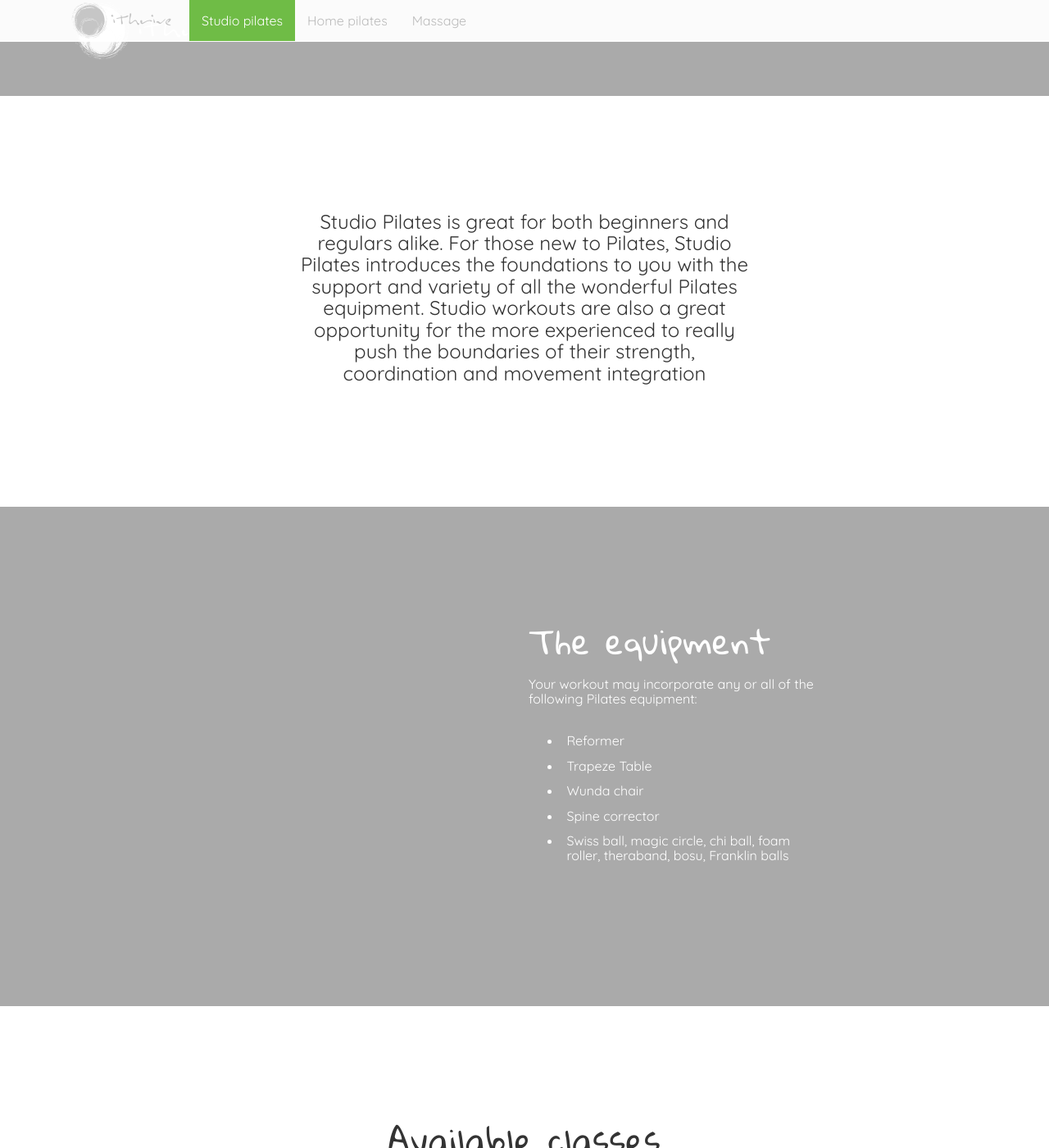
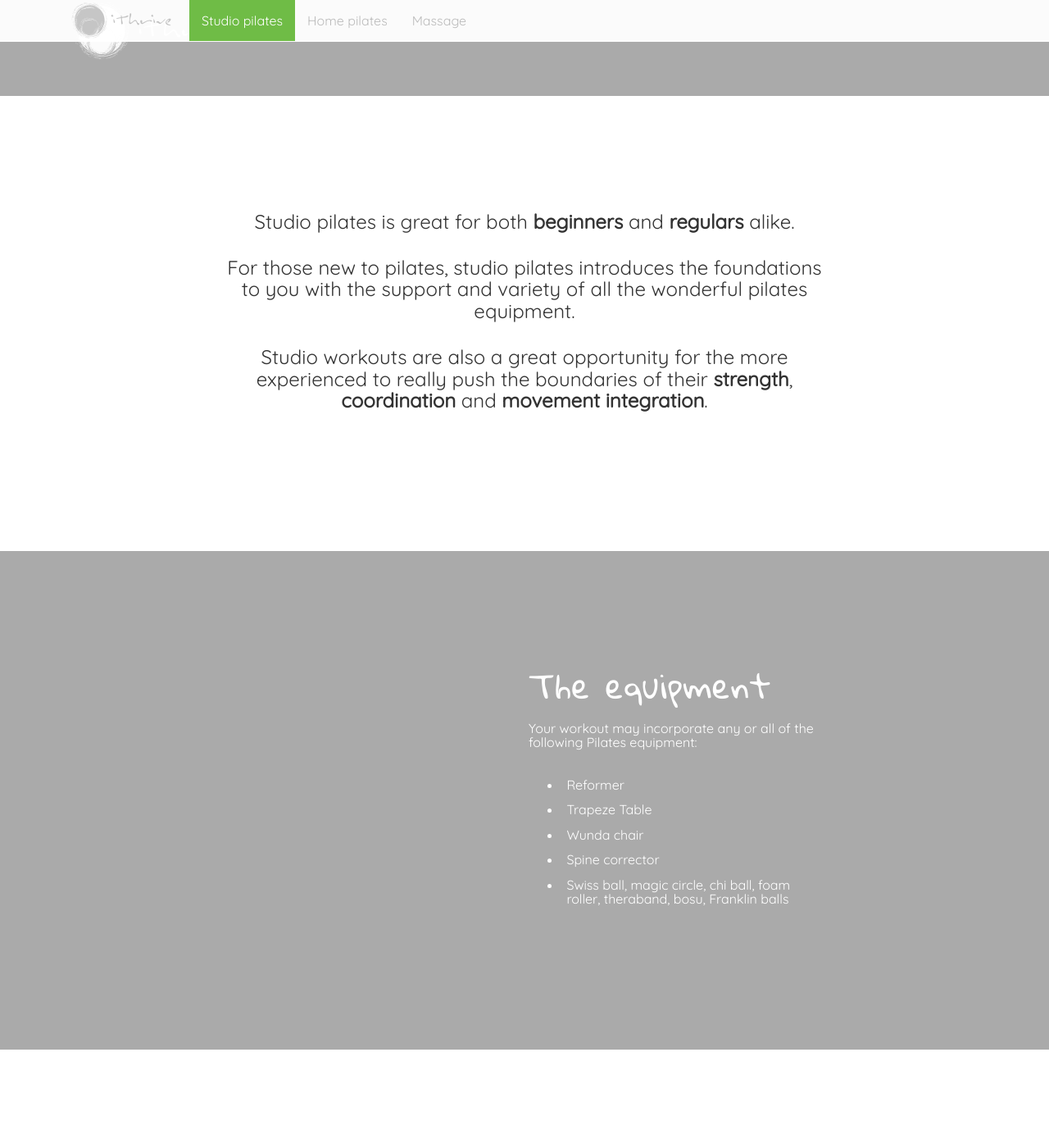
Before and after one commit to ithrive/ithrive.github.io, a Jekyll site: the page built from studio-pilates.md, in a window 1280 px wide and 1400 px high, scrolled down 638 px. Shown: the whole window at 82% size. Built offline with Jekyll 4.4.1, drawn with Linux system fonts in a browser that asks for light colours; some web fonts are replaced; comment, search, counter and statistics services are not loaded.

Commit message:
Made the studio pilates quote a little more prominant

```diff
--- a/_scss/main.scss
+++ b/_scss/main.scss
@@ -617,8 +617,10 @@ article.knowledgeBase {
 	text-align: center;
 	line-height: 1.4em;
 	text-align: center;
+
 	p {
 		font-size: 18pt;
+		margin-bottom: 30px;
 	}
 }
 
--- a/studio-pilates.md
+++ b/studio-pilates.md
@@ -21,9 +21,11 @@ permalink: /studio-pilates/
 <section class="section section-quote">
 	<div class="container">
 		<div class="row">
-			<div class="col-sm-6 col-sm-offset-3">
+			<div class="col-sm-8 col-sm-offset-2">
 				<!-- <h2></h2> -->
-				<p>Studio Pilates is great for both beginners and regulars alike. For those new to Pilates, Studio Pilates introduces the foundations to you with the support and variety of all the wonderful Pilates equipment. Studio workouts are also a great opportunity for the more experienced to really push the boundaries of their strength, coordination and movement integration</p>
+				<p>Studio pilates is great for both <strong>beginners</strong> and <strong>regulars</strong> alike.</p>
+				<p>For those new to pilates, studio pilates introduces the foundations to you with the support and variety of all the wonderful pilates equipment.</p>
+				<p>Studio workouts are also a great opportunity for the more experienced to really push the boundaries of their <strong>strength</strong>, <strong>coordination</strong> and <strong>movement integration</strong>.</p>
 			</div>
 		</div>
 	</div>
```
Also changed, not shown: lib/main.css.
